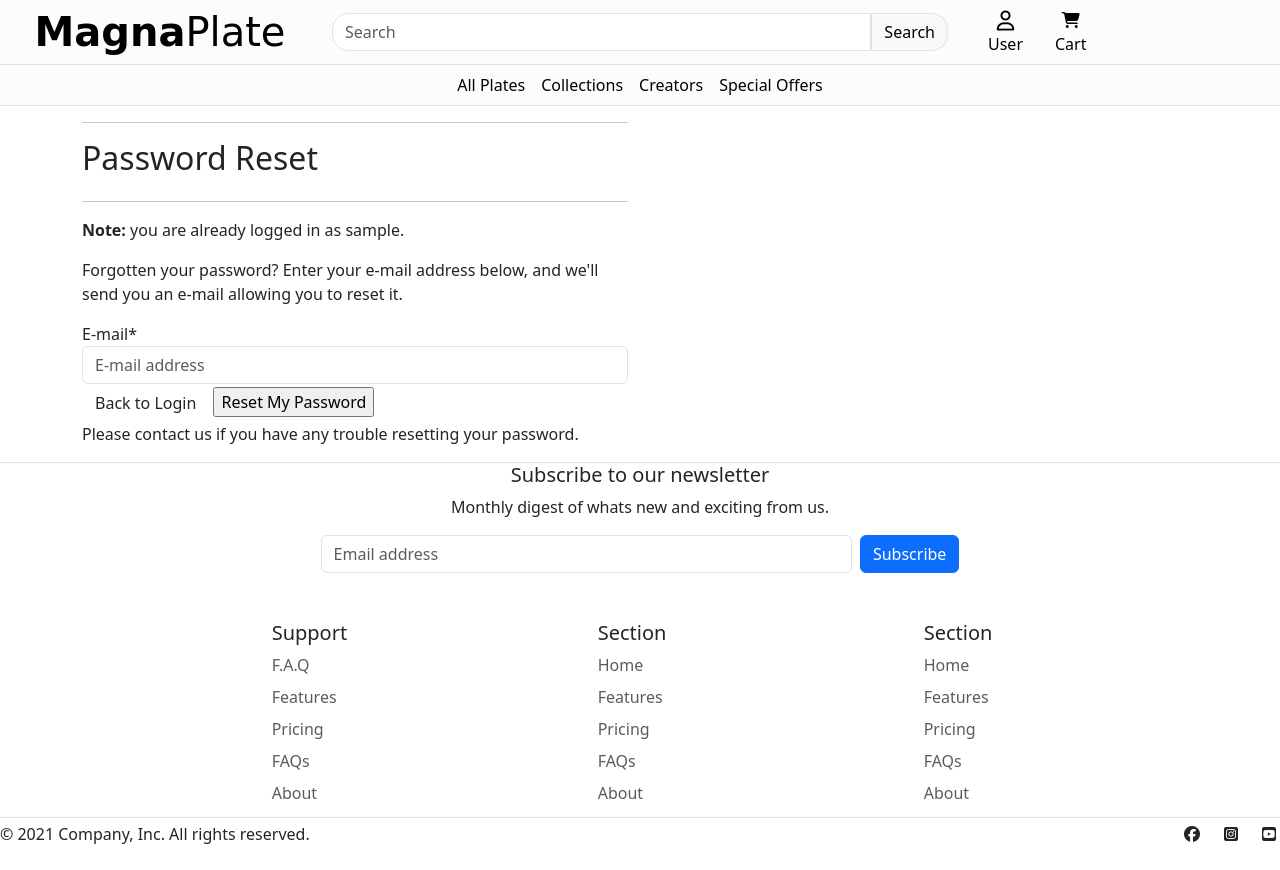
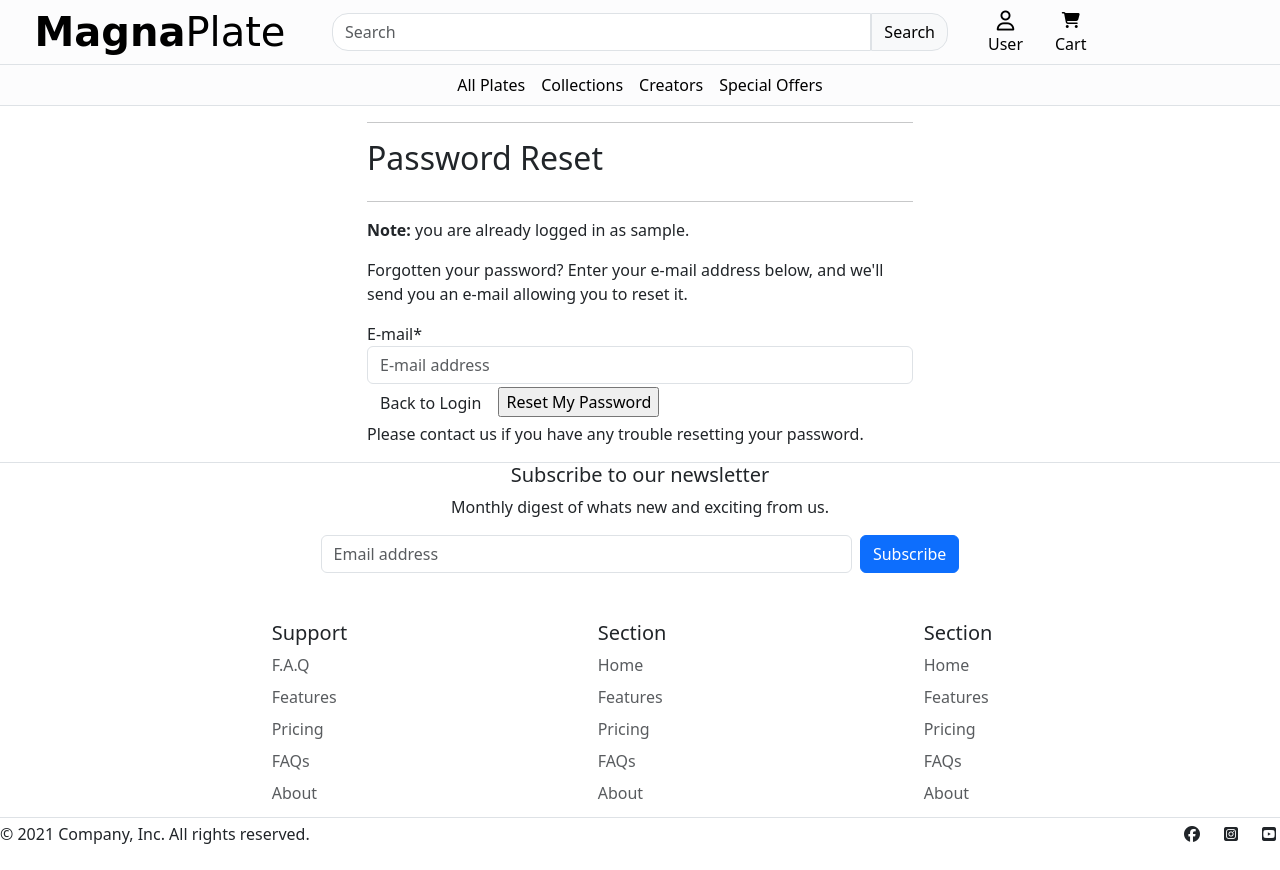
Before and after one commit to Freedy-FR/CI-P5-MagnaPlate, a Django app: page /accounts/password/reset/ in a window 1280 px wide. Run offline with Django 3.2, Linux system fonts and the light colour scheme; the visitor is signed in with stand-in values (Sample User, id 1); some libraries are stand-ins or nearby versions; some web fonts are replaced.

Commit message:
feat: :sparkles: Add links from allauth to nav menu and custom css

```diff
--- a/static/css/base.css
+++ b/static/css/base.css
@@ -5,3 +5,16 @@
 }
 
 /* Custom CSS */
+
+
+/* Keep footer at the bootom and expand main */
+body {
+    display: flex;
+    flex-direction: column;
+    height: 100vh;
+    margin: 0;
+}
+
+main {
+    flex-grow: 1;
+}
--- a/templates/allauth/account/base.html
+++ b/templates/allauth/account/base.html
@@ -1,9 +1,9 @@
 {% extends "base.html" %}
 
 {% block content %}
-    <div class="container header-container">
-        <div class="row">
-            <div class="col-12 col-md-6">
+    <div class="container h-100 header-container">
+        <div class="row h-100">
+            <div class="col-12 col-md-6 offset-md-3 ">
                 <div class="allauth-form-inner-content">
                     {% block inner_content %}
                     {% endblock %}
--- a/templates/base.html
+++ b/templates/base.html
@@ -42,7 +42,7 @@
     <title>MagnaPlate</title>
   </head>
 
-  <body>
+  <body class="d-flex flex-column">
 
     <header class="container-fluid sticky-top bg-light-subtle border-bottom my-auto">
       <div class="row border-bottom">
@@ -65,16 +65,25 @@
 
           <ul class="nav">
             <li class="nav-item dropdown">
-
               <a class="nav-link dropdown text-center text-black" data-bs-toggle="dropdown" href="#" role="button" aria-expanded="false">
                 <i class="fa-regular fa-user fa-lg"></i>
                 <p class="my-0">User</p>
               </a>
               <ul class="dropdown-menu">
-                <li><a class="dropdown-item" href="#">Login</a></li>
-                <li><a class="dropdown-item" href="#">Register</a></li>
+                {% if request.user.is_authenticated %}
+                  {% if request.user.is_superuser %}
+                    <li><a class="dropdown-item" href="#">Site Management</a></li>
+                  {% endif %}
+                <li><a class="dropdown-item" href="#">My Profile</a></li>
+                <li><a class="dropdown-item" href="#">My Orders</a></li>
+                <li><a class="dropdown-item" href="{% url 'account_logout' %}">Logout</a></li>
+                {% else %}
+                  <li><a class="dropdown-item" href="{% url 'account_login' %}">Login</a></li>
+                  <li><a class="dropdown-item" href="{% url 'account_signup' %}">Register</a></li>
+                {% endif %}
               </ul>
             </li>
+
             <li class="nav-item">
               <a class="nav-link text-center text-black" href="#">
                 <i class="fa-solid fa-cart-shopping"></i>
@@ -94,7 +103,7 @@
     </div>
     </header>
 
-    <main class="flex-grow-1">
+    <main>
         {% block content %}
 
         {% endblock %}
--- a/templates/includes/footer.html
+++ b/templates/includes/footer.html
@@ -1,5 +1,4 @@
-<div class="row justify-content-center" >
-
+<div class="row justify-content-center">
   <div class="col-10 pb-5">
     <form class="text-center">
       <h5>Subscribe to our newsletter</h5>
```
